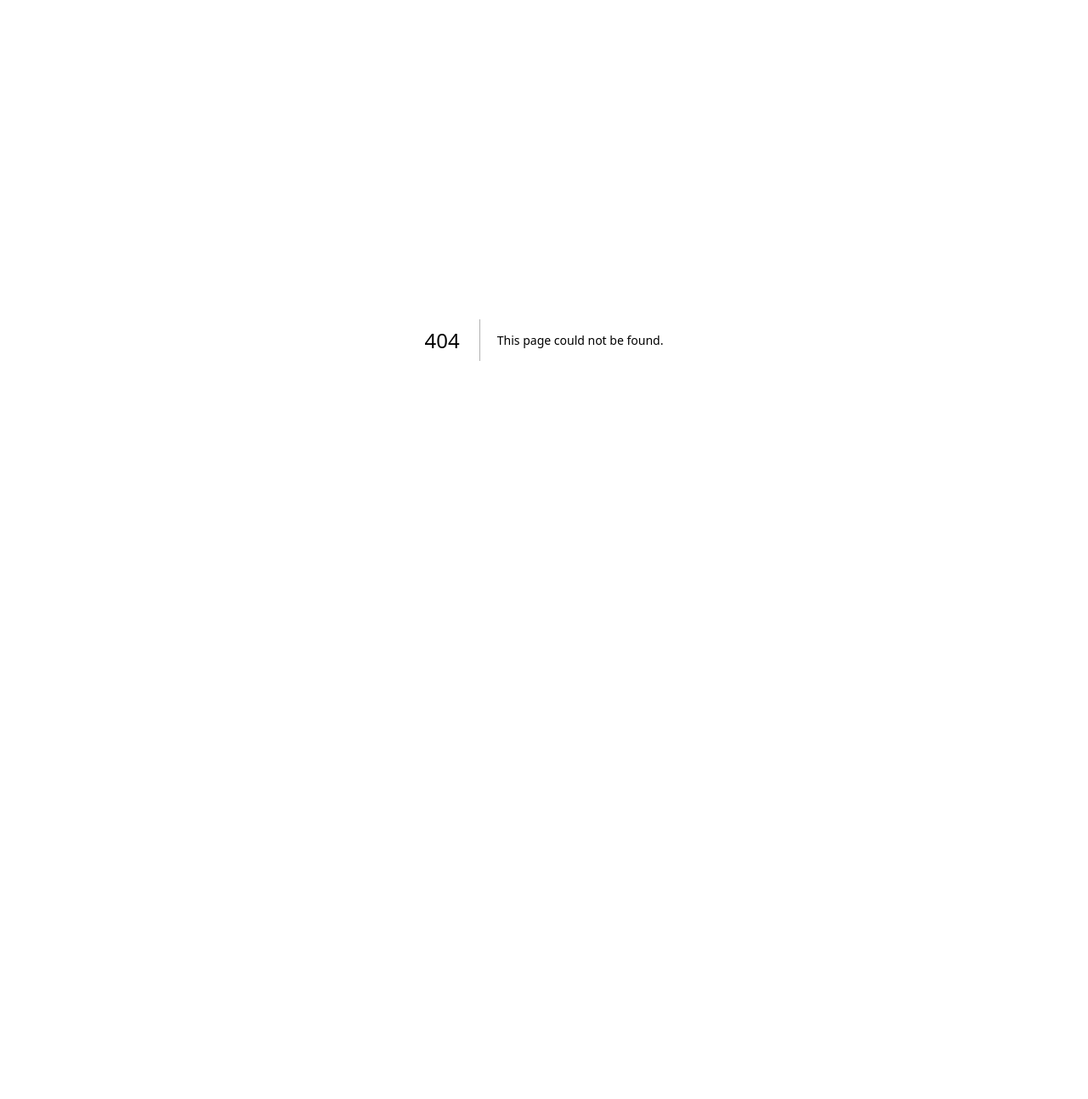
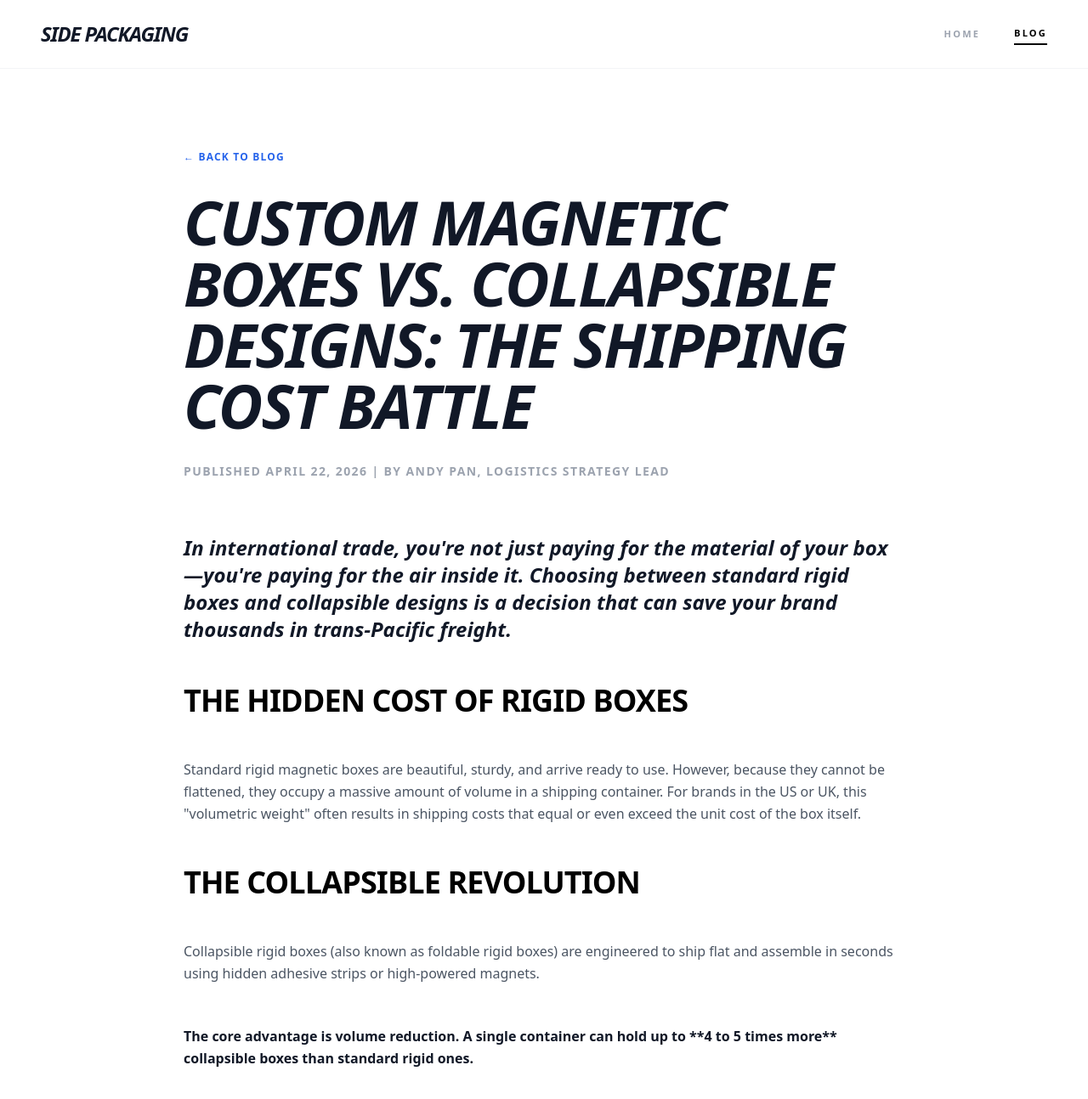
Before and after one commit to yaowei198299-cmd/side-packaging-site, a Next.js app: page /blog/custom-magnetic-boxes-vs-collapsible-designs-cost-analysis in a window 1280 px wide. Before the commit this address had no page. Shown: the top 1294 px of the page at 85% size. Before the commit the page ends 800 px from the top, so only its background shows below. Built offline with nearby package versions, Linux system fonts and the light colour scheme.

Commit message:
seo: targeting 'Custom Magnetic Boxes vs Collapsible' cost-saving keyword with new technical guide

```diff
--- /dev/null
+++ b/pages/blog/custom-magnetic-boxes-vs-collapsible-designs-cost-analysis.tsx
@@ -0,0 +1,115 @@
+import React from 'react';
+import Head from 'next/head';
+import Link from 'next/link';
+
+const MagneticVsCollapsibleGuide = () => {
+  return (
+    <div className="min-h-screen bg-white text-gray-900 font-sans selection:bg-blue-100">
+      <Head>
+        <title>Custom Magnetic Boxes vs. Collapsible Designs: Cost-Saving Analysis | Side Packaging</title>
+        <meta name="description" content="A comprehensive cost-saving analysis between standard rigid magnetic boxes and collapsible (flat-pack) designs. Learn how to save up to 70% on international shipping costs." />
+        <meta name="keywords" content="Custom magnetic boxes vs collapsible, flat-pack rigid boxes, shipping cost saving packaging, luxury collapsible gift boxes, foldable rigid box manufacturer" />
+      </Head>
+
+      <nav className="border-b border-gray-100 sticky top-0 bg-white/95 backdrop-blur-md z-50">
+        <div className="max-w-7xl mx-auto px-6 lg:px-12 h-20 flex items-center justify-between">
+          <Link href="/" className="font-black text-2xl tracking-tighter italic shrink-0 select-none">SIDE PACKAGING</Link>
+          <div className="hidden lg:flex items-center space-x-10 text-[11px] font-bold uppercase tracking-[0.2em] text-gray-400">
+            <Link href="/" className="hover:text-black transition-colors">Home</Link>
+            <Link href="/blog" className="text-black border-b-2 border-black py-1">Blog</Link>
+          </div>
+        </div>
+      </nav>
+
+      <main className="py-24">
+        <div className="max-w-4xl mx-auto px-6">
+          <Link href="/blog" className="text-blue-600 font-black text-xs uppercase tracking-widest mb-8 block hover:translate-x-[-4px] transition-transform">← Back to Blog</Link>
+
+          <article>
+            <header className="mb-16">
+              <h1 className="text-5xl md:text-7xl font-black tracking-tight mb-8 leading-[1.1] uppercase italic">Custom Magnetic Boxes vs. Collapsible Designs: The Shipping Cost Battle</h1>
+              <p className="text-gray-400 font-bold mb-12 uppercase tracking-widest text-sm">Published April 22, 2026 | By Andy Pan, Logistics Strategy Lead</p>
+            </header>
+
+            <div className="prose prose-xl prose-gray max-w-none font-medium leading-relaxed text-gray-600 space-y-12">
+              <p className="text-2xl text-gray-900 font-bold italic">
+                In international trade, you're not just paying for the material of your box—you're paying for the air inside it. Choosing between standard rigid boxes and collapsible designs is a decision that can save your brand thousands in trans-Pacific freight.
+              </p>
+
+              <h2 className="text-4xl font-black text-black tracking-tight uppercase">The Hidden Cost of Rigid Boxes</h2>
+              <p>
+                Standard rigid magnetic boxes are beautiful, sturdy, and arrive ready to use. However, because they cannot be flattened, they occupy a massive amount of volume in a shipping container. For brands in the US or UK, this "volumetric weight" often results in shipping costs that equal or even exceed the unit cost of the box itself.
+              </p>
+
+              <h2 className="text-4xl font-black text-black tracking-tight uppercase">The Collapsible Revolution</h2>
+              <p>
+                Collapsible rigid boxes (also known as foldable rigid boxes) are engineered to ship flat and assemble in seconds using hidden adhesive strips or high-powered magnets.
+              </p>
+              <p className="font-bold text-gray-900">
+                The core advantage is volume reduction. A single container can hold up to **4 to 5 times more** collapsible boxes than standard rigid ones.
+              </p>
+
+              <div className="bg-gray-50 p-12 rounded-[3rem] my-16 border border-gray-100">
+                <h3 className="text-2xl font-black mb-6 uppercase">Cost-Saving Comparison (1,000 Units)</h3>
+                <div className="overflow-x-auto">
+                  <table className="w-full text-left text-sm uppercase tracking-wide">
+                    <thead className="border-b border-gray-200">
+                      <tr>
+                        <th className="py-4">Metric</th>
+                        <th className="py-4">Standard Rigid Box</th>
+                        <th className="py-4 text-blue-600">Collapsible Design</th>
+                      </tr>
+                    </thead>
+                    <tbody className="text-gray-500">
+                      <tr className="border-b border-gray-100">
+                        <td className="py-4">Shipping Volume</td>
+                        <td className="py-4">~20 CBM</td>
+                        <td className="py-4 text-black font-bold">~4.5 CBM</td>
+                      </tr>
+                      <tr className="border-b border-gray-100">
+                        <td className="py-4">Est. Ocean Freight (CN to US)</td>
+                        <td className="py-4">$4,500</td>
+                        <td className="py-4 text-black font-bold">$1,100</td>
+                      </tr>
+                      <tr>
+                        <td className="py-4">Assembly Time</td>
+                        <td className="py-4">0 Seconds</td>
+                        <td className="py-4 text-black font-bold">5-10 Seconds</td>
+                      </tr>
+                    </tbody>
+                  </table>
+                </div>
+              </div>
+
+              <h2 className="text-4xl font-black text-black tracking-tight uppercase">Does Collapsible Mean "Less Premium"?</h2>
+              <p>
+                A common concern is that a foldable box feels "cheaper." At Side Packaging, we use **2.0mm high-density greyboard** and precision v-grooving. Once assembled, our collapsible boxes are virtually indistinguishable from permanent rigid boxes. The structural integrity is maintained by the same high-end magnets that create that signature luxury "click."
+              </p>
+
+              <h2 className="text-4xl font-black text-black tracking-tight uppercase">Verdict: Which Should You Choose?</h2>
+              <ul className="list-disc pl-8 space-y-4">
+                <li><strong>Choose Standard Rigid</strong> if you have a local warehouse, low shipping distances, or products that require extremely high internal structural support (like heavy glass bottles).</li>
+                <li><strong>Choose Collapsible</strong> if you are shipping internationally, have limited warehouse space, or are a growing e-commerce brand looking to maximize margins.</li>
+              </ul>
+
+              <div className="bg-black text-white p-16 rounded-[3.5rem] mt-24 shadow-2xl text-center">
+                <h3 className="text-3xl font-black mb-8 uppercase italic">Optimize Your Logistics</h3>
+                <p className="text-gray-400 mb-12">Stop paying for air. Switch to our premium collapsible designs and reinvest those savings into your marketing.</p>
+                <Link href="/#contact" className="inline-block bg-white text-black px-12 py-5 rounded-full font-black text-sm uppercase tracking-widest hover:bg-gray-200 transition">Get a Collapsible Box Quote</Link>
+              </div>
+            </div>
+          </article>
+        </div>
+      </main>
+
+      <footer className="bg-white border-t py-24 px-6">
+        <div className="max-w-7xl mx-auto text-center">
+          <div className="font-black text-3xl tracking-tighter mb-8 uppercase italic">SIDE PACKAGING</div>
+          <p className="text-gray-400 text-sm font-bold uppercase tracking-widest">© 2026 Side Packaging HK Limited. Logistics Engineered.</p>
+        </div>
+      </footer>
+    </div>
+  );
+};
+
+export default MagneticVsCollapsibleGuide;
--- a/pages/blog/index.tsx
+++ b/pages/blog/index.tsx
@@ -4,6 +4,13 @@ import Link from 'next/link';
 
 const BlogIndex = () => {
   const posts = [
+    {
+      title: "Custom Magnetic Boxes vs. Collapsible Designs: Cost-Saving Analysis",
+      excerpt: "A comprehensive cost-saving analysis between standard rigid magnetic boxes and collapsible (flat-pack) designs. Learn how to save up to 70% on international shipping costs.",
+      date: "April 22, 2026",
+      slug: "custom-magnetic-boxes-vs-collapsible-designs-cost-analysis",
+      image: "https://sc02.alicdn.com/kf/A092333b800b841ab8b8229cd7ee66f5ec.png"
+    },
     {
       title: "Small MOQ Luxury Rigid Boxes for Startups: A 2026 Growth Guide",
       excerpt: "Why small MOQ luxury rigid boxes are the secret weapon for growing startups. Learn how to get premium packaging starting from 100 units without high inventory costs.",
```
Also changed, not shown: 1 other file (tests, documents, lock files or other folders).
